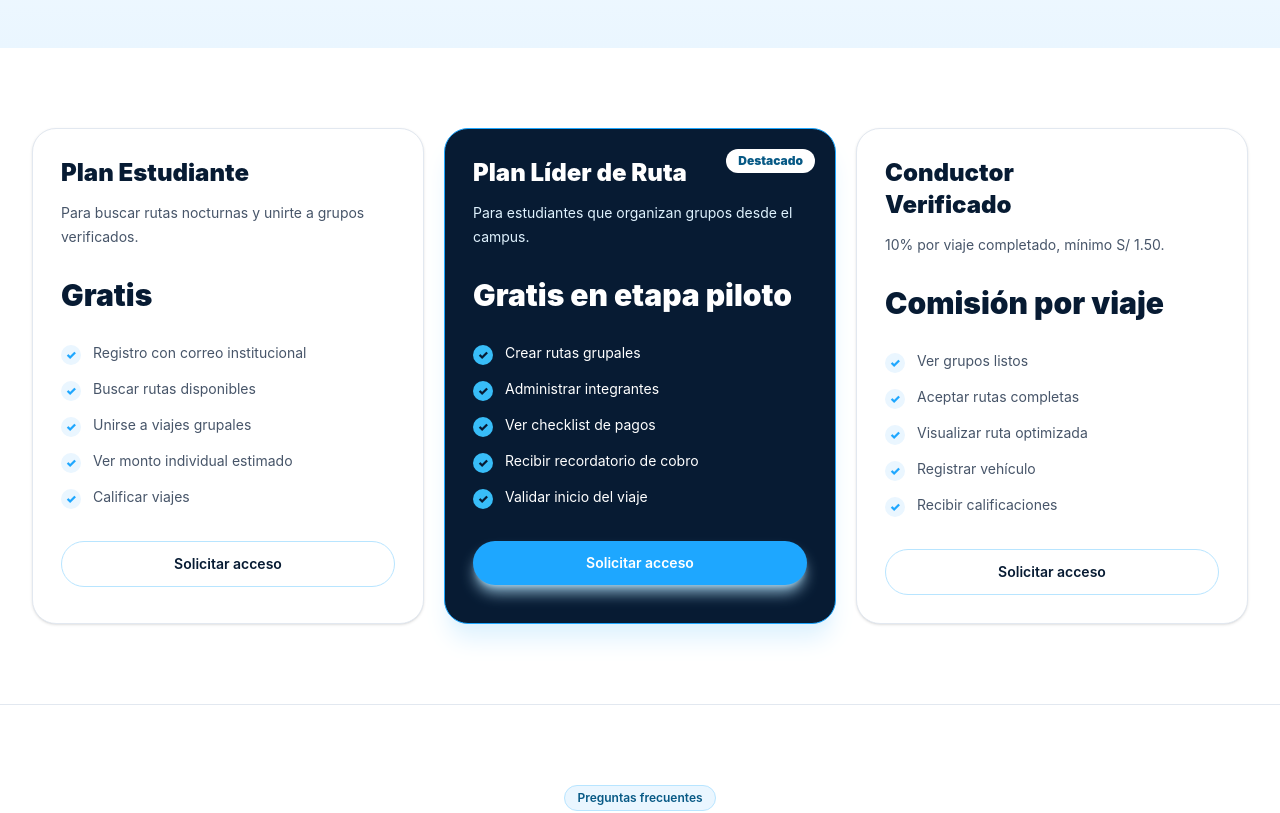
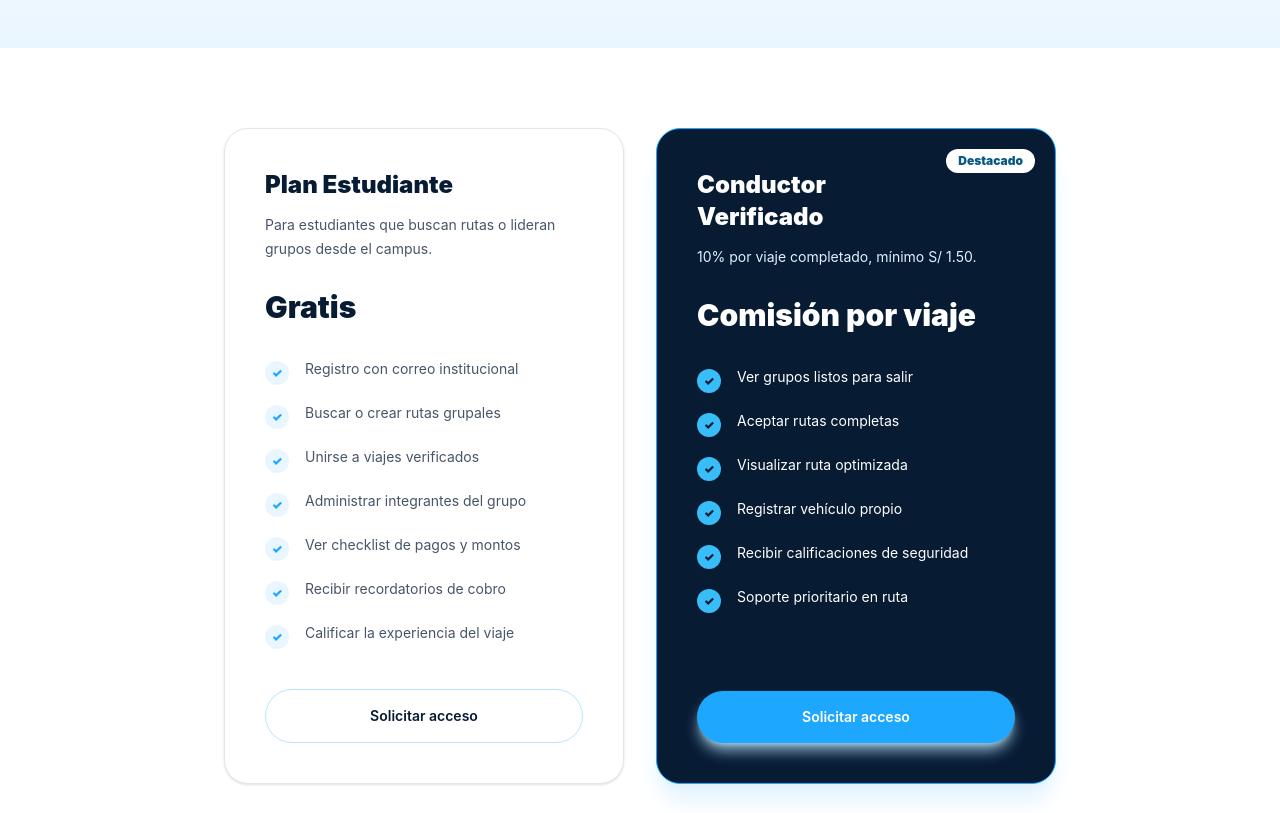
Before and after one commit to CampusDrive-Fundamentos/uniride-website, a React (Vite) app: page /pricing in a window 1280 px wide. Shown: the part 440-1253 px from the top of the page. Built offline with nearby package versions, Linux system fonts and the light colour scheme.

Commit message:
style: update pricing plans

```diff
--- a/src/components/pricing/PricingCards.jsx
+++ b/src/components/pricing/PricingCards.jsx
@@ -4,11 +4,11 @@ import { pricingPlans } from '../../data/pricingPlans'
 export default function PricingCards() {
   return (
     <section className="bg-white py-16 sm:py-20">
-      <div className="mx-auto grid max-w-7xl gap-5 px-4 sm:px-6 lg:grid-cols-3 lg:px-8">
+      <div className="mx-auto grid max-w-4xl gap-8 px-4 sm:px-6 lg:grid-cols-2 lg:px-8">
         {pricingPlans.map((plan) => (
           <article
             key={plan.name}
-            className={`relative rounded-3xl border p-6 shadow-sm sm:p-7 ${
+            className={`relative flex flex-col rounded-3xl border p-8 shadow-sm transition-all hover:shadow-2xl sm:p-10 ${
               plan.featured
                 ? 'border-[#1EA7FF] bg-[#071B33] text-white shadow-xl shadow-sky-100'
                 : 'border-[#E2E8F0] bg-white text-[#071B33]'
@@ -26,11 +26,11 @@ export default function PricingCards() {
               {plan.detail}
             </p>
             <p className="mt-7 text-3xl font-black">{plan.price}</p>
-            <ul className="mt-7 space-y-3">
+            <ul className="mt-8 flex-1 space-y-4">
               {plan.features.map((feature) => (
-                <li key={feature} className="flex gap-3 text-sm leading-6">
+                <li key={feature} className="flex gap-4 text-sm leading-6">
                   <span
-                    className={`mt-1 flex h-5 w-5 shrink-0 items-center justify-center rounded-full text-xs font-black ${
+                    className={`mt-1 flex h-6 w-6 shrink-0 items-center justify-center rounded-full text-xs font-black ${
                       plan.featured
                         ? 'bg-[#38BDF8] text-[#071B33]'
                         : 'bg-[#EAF6FF] text-[#1EA7FF]'
@@ -47,7 +47,7 @@ export default function PricingCards() {
             <Button
               href="#cta-final"
               variant={plan.featured ? 'primary' : 'secondary'}
-              className="mt-8 w-full"
+              className="mt-10 w-full py-4 text-base"
             >
               Solicitar acceso
             </Button>
--- a/src/components/pricing/PricingHero.jsx
+++ b/src/components/pricing/PricingHero.jsx
@@ -4,7 +4,7 @@ export default function PricingHero() {
   return (
     <section className="bg-[linear-gradient(180deg,#FFFFFF_0%,#EAF6FF_100%)] py-16 sm:py-20">
       <div className="mx-auto max-w-5xl px-4 text-center sm:px-6 lg:px-8">
-        <Badge>Pricing piloto</Badge>
+        <Badge>Precios que se ajustan a tus necesidades</Badge>
         <h1 className="mx-auto mt-6 max-w-4xl text-4xl font-black leading-tight text-[#071B33] sm:text-5xl">
           Planes simples para una movilidad universitaria más segura.
         </h1>
--- a/src/data/pricingPlans.js
+++ b/src/data/pricingPlans.js
@@ -2,38 +2,29 @@ export const pricingPlans = [
   {
     name: 'Plan Estudiante',
     price: 'Gratis',
-    detail: 'Para buscar rutas nocturnas y unirte a grupos verificados.',
+    detail: 'Para estudiantes que buscan rutas o lideran grupos desde el campus.',
     features: [
       'Registro con correo institucional',
-      'Buscar rutas disponibles',
-      'Unirse a viajes grupales',
-      'Ver monto individual estimado',
-      'Calificar viajes',
-    ],
-  },
-  {
-    name: 'Plan Líder de Ruta',
-    price: 'Gratis en etapa piloto',
-    detail: 'Para estudiantes que organizan grupos desde el campus.',
-    featured: true,
-    features: [
-      'Crear rutas grupales',
-      'Administrar integrantes',
-      'Ver checklist de pagos',
-      'Recibir recordatorio de cobro',
-      'Validar inicio del viaje',
+      'Buscar o crear rutas grupales',
+      'Unirse a viajes verificados',
+      'Administrar integrantes del grupo',
+      'Ver checklist de pagos y montos',
+      'Recibir recordatorios de cobro',
+      'Calificar la experiencia del viaje',
     ],
   },
   {
     name: 'Conductor Verificado',
     price: 'Comisión por viaje',
     detail: '10% por viaje completado, mínimo S/ 1.50.',
+    featured: true,
     features: [
-      'Ver grupos listos',
+      'Ver grupos listos para salir',
       'Aceptar rutas completas',
       'Visualizar ruta optimizada',
-      'Registrar vehículo',
-      'Recibir calificaciones',
+      'Registrar vehículo propio',
+      'Recibir calificaciones de seguridad',
+      'Soporte prioritario en ruta',
     ],
   },
 ]
```
